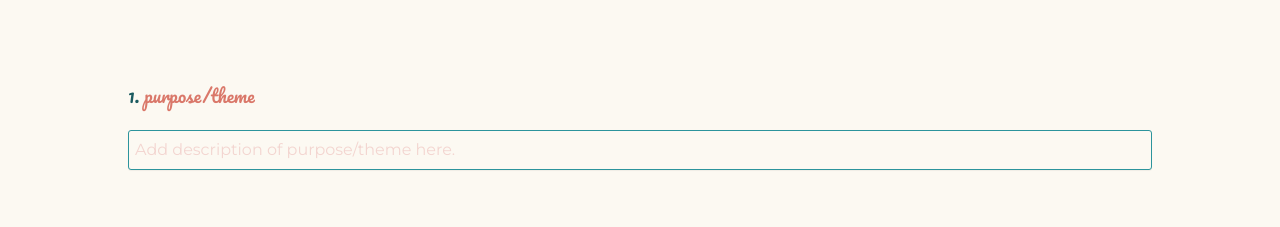
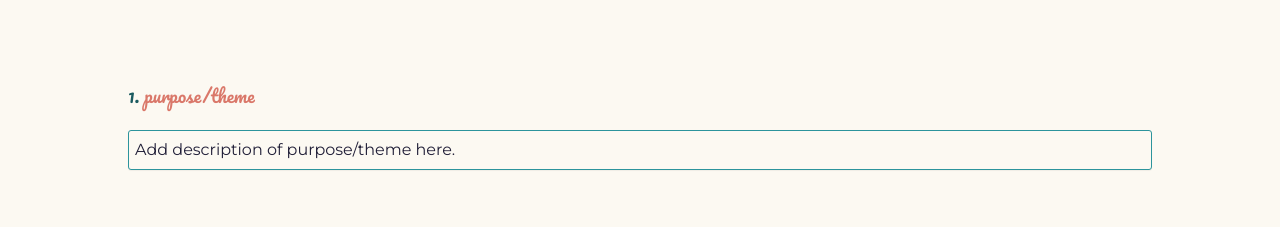
Before and after one commit to daciashu/CSS-Zen-Garden, a website built with Parcel: page style-guide-template/src/index.html in a window 1280 px wide. Shown: the part 281-508 px from the top of the page. Built offline with nearby package versions, Linux system fonts and the light colour scheme.

Commit message:
adjusting styleguide colors & index file

```diff
--- a/style-guide-template/src/scss/partials/_typography.scss
+++ b/style-guide-template/src/scss/partials/_typography.scss
@@ -38,7 +38,7 @@ p {
   font-family: $secondary-font;
   font-size: 1.4rem;
   line-height: 1.4;
-  color: lighten($color-2, 25%);
+  color: $color-6;
 
   a {
     color: $color-1;
```
Also changed, not shown: 3 other files.
